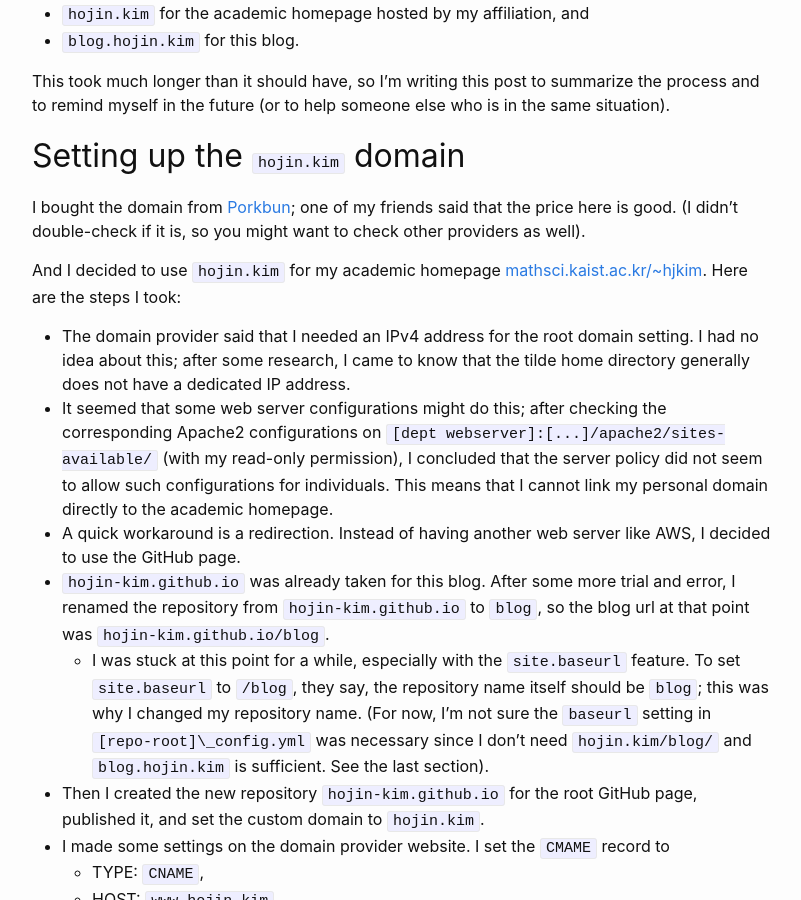
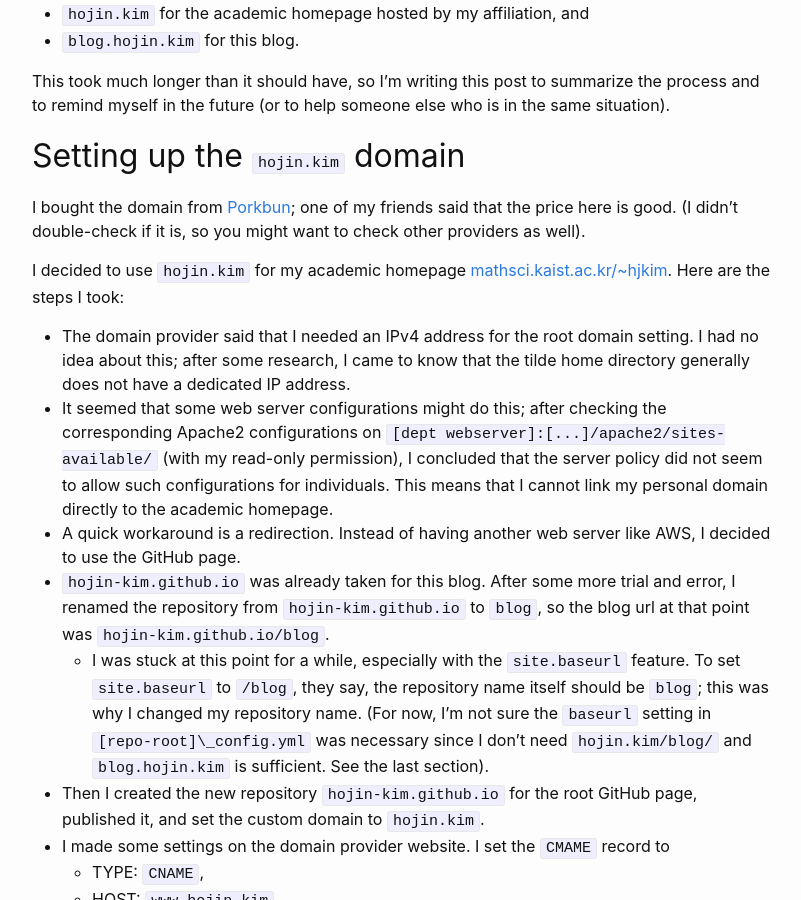
Before and after one commit to hojin-kim/blog, a Jekyll site: the page built from _posts/2024-04-08-blog-url-updated.md, in a window 1280 px wide and 900 px high, scrolled down 484 px. Shown: the whole window, without its empty margins (238-1039 px from the left). Built offline with Jekyll 4.4.1, drawn with Linux system fonts in a browser that asks for light colours; comment, search, counter and statistics services are not loaded.

```diff
--- a/_posts/2024-04-08-blog-url-updated.md
+++ b/_posts/2024-04-08-blog-url-updated.md
@@ -24,7 +24,7 @@ This took much longer than it should have, so I'm writing this post to summarize
 
 I bought the domain from [Porkbun](https://porkbun.com/); one of my friends said that the price here is good. (I didn't double-check if it is, so you might want to check other providers as well).
 
-And I decided to use `hojin.kim` for my academic homepage [mathsci.kaist.ac.kr/~hjkim](http://mathsci.kaist.ac.kr/~hjkim). Here are the steps I took:
+I decided to use `hojin.kim` for my academic homepage [mathsci.kaist.ac.kr/~hjkim](http://mathsci.kaist.ac.kr/~hjkim). Here are the steps I took:
 
 - The domain provider said that I needed an IPv4 address for the root domain setting. I had no idea about this; after some research, I came to know that the tilde home directory generally does not have a dedicated IP address.
 - It seemed that some web server configurations might do this; after checking the corresponding Apache2 configurations on `[dept webserver]:[...]/apache2/sites-available/` (with my read-only permission), I concluded that the server policy did not seem to allow such configurations for individuals. This means that I cannot link my personal domain directly to the academic homepage.
```
Also changed, not shown: category.md (+1 -1 lines).
